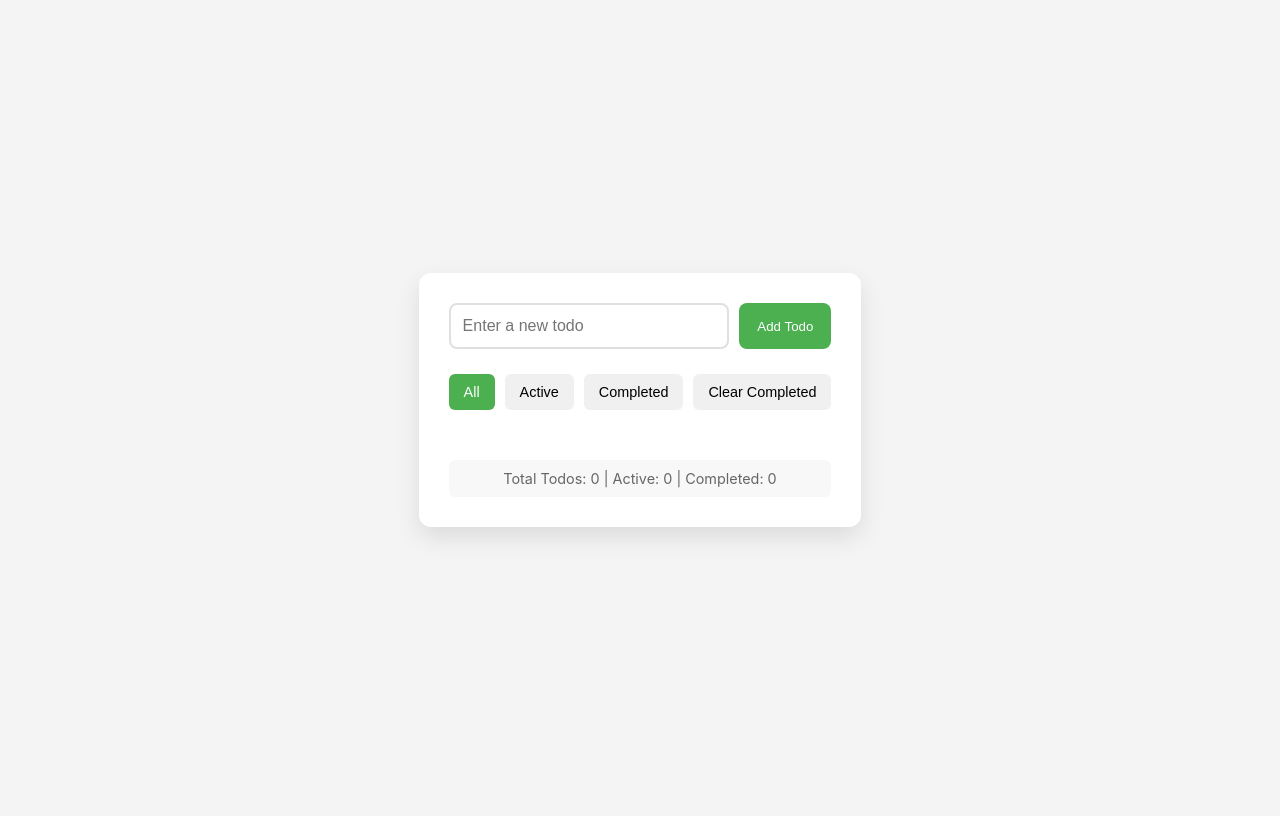
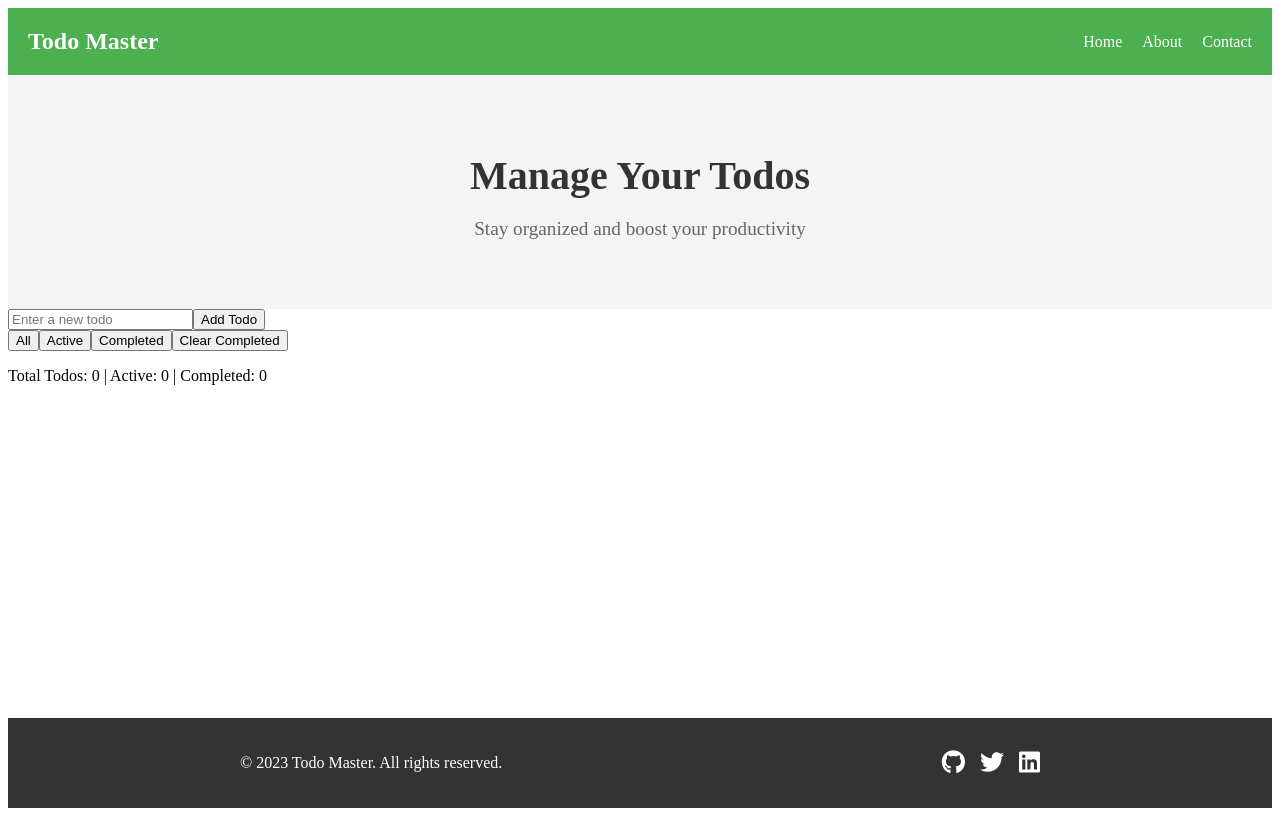
Before and after one commit to marcown10/test123445, a React (Vite) app: page / in a window 1280 px wide. Built offline with nearby package versions, Linux system fonts and the light colour scheme.

Commit message:
Auto-commit: deployment-trigger

```diff
--- a/index.html
+++ b/index.html
@@ -4,7 +4,8 @@
         <meta charset="UTF-8" />
         <link rel="icon" type="image/svg+xml" href="/vite.svg" />
         <meta name="viewport" content="width=device-width, initial-scale=1.0" />
-        <title>React Todo App</title>
+        <title>Todo Master</title>
+        <link rel="stylesheet" href="https://cdnjs.cloudflare.com/ajax/libs/font-awesome/6.0.0-beta3/css/all.min.css">
       </head>
       <body>
         <div id="root"></div>
--- a/src/App.jsx
+++ b/src/App.jsx
@@ -1,5 +1,7 @@
 import React, { useState, useEffect } from 'react'
     import { v4 as uuidv4 } from 'uuid'
+    import Navbar from './components/Navbar'
+    import Footer from './components/Footer'
 
     function App() {
       const [todos, setTodos] = useState([])
@@ -68,6 +70,14 @@ import React, { useState, useEffect } from 'react'
       })
 
       return (
+        <div className="app-container">
+          <Navbar />
+
+          <div className="hero-section">
+            <h1>Manage Your Todos</h1>
+            <p>Stay organized and boost your productivity</p>
+          </div>
+
           <div className="todo-container">
             <div className="todo-input">
               <input
@@ -140,6 +150,9 @@ import React, { useState, useEffect } from 'react'
               Completed: {todos.filter(todo => todo.completed).length}
             </div>
           </div>
+
+          <Footer />
+        </div>
       )
     }
 
--- /dev/null
+++ b/src/components/Footer.jsx
@@ -0,0 +1,24 @@
+import React from 'react'
+
+    function Footer() {
+      return (
+        <footer className="app-footer">
+          <div className="footer-content">
+            <p>&copy; 2023 Todo Master. All rights reserved.</p>
+            <div className="social-links">
+              <a href="#" aria-label="GitHub">
+                <i className="fab fa-github"></i>
+              </a>
+              <a href="#" aria-label="Twitter">
+                <i className="fab fa-twitter"></i>
+              </a>
+              <a href="#" aria-label="LinkedIn">
+                <i className="fab fa-linkedin"></i>
+              </a>
+            </div>
+          </div>
+        </footer>
+      )
+    }
+
+    export default Footer
--- /dev/null
+++ b/src/components/Navbar.jsx
@@ -0,0 +1,18 @@
+import React from 'react'
+
+    function Navbar() {
+      return (
+        <nav className="navbar">
+          <div className="navbar-brand">
+            <h2>Todo Master</h2>
+          </div>
+          <div className="navbar-menu">
+            <a href="#" className="navbar-item">Home</a>
+            <a href="#" className="navbar-item">About</a>
+            <a href="#" className="navbar-item">Contact</a>
+          </div>
+        </nav>
+      )
+    }
+
+    export default Navbar
--- a/src/index.css
+++ b/src/index.css
@@ -1,184 +1,107 @@
-html, body {
-      height: 100%;
-      margin: 0;
+/* Previous CSS remains the same, with these additions: */
+    .app-container {
       display: flex;
-      justify-content: center;
-      align-items: center;
-      background-color: #f4f4f4;
-      font-family: -apple-system, BlinkMacSystemFont, 'Segoe UI', Roboto, Oxygen, Ubuntu, Cantarell, 'Open Sans', 'Helvetica Neue', sans-serif;
+      flex-direction: column;
+      min-height: 100vh;
     }
 
-    #root {
-      width: 100%;
-      max-width: 500px;
-      padding: 20px;
-    }
-
-    .todo-container {
-      background-color: white;
-      border-radius: 12px;
-      box-shadow: 0 10px 25px rgba(0, 0, 0, 0.1);
-      padding: 30px;
-      transition: all 0.3s ease;
-    }
-
-    .todo-container:hover {
-      box-shadow: 0 15px 35px rgba(0, 0, 0, 0.15);
-      transform: translateY(-5px);
-    }
-
-    .todo-input {
-      display: flex;
-      margin-bottom: 25px;
-    }
-
-    .todo-input input {
-      flex-grow: 1;
-      padding: 12px;
-      font-size: 16px;
-      border: 2px solid #e0e0e0;
-      border-radius: 8px;
-      margin-right: 10px;
-      transition: border-color 0.3s ease;
-    }
-
-    .todo-input input:focus {
-      outline: none;
-      border-color: #4CAF50;
-    }
-
-    .todo-input button {
-      padding: 12px 18px;
-      background-color: #4CAF50;
-      color: white;
-      border: none;
-      border-radius: 8px;
-      cursor: pointer;
-      transition: background-color 0.3s ease;
-    }
-
-    .todo-input button:hover {
-      background-color: #45a049;
-    }
-
-    .todo-filters {
-      display: flex;
-      justify-content: space-between;
-      margin-bottom: 25px;
-      flex-wrap: wrap;
-      gap: 10px;
-    }
-
-    .todo-filters button {
-      background-color: #f0f0f0;
-      border: none;
-      padding: 10px 15px;
-      border-radius: 6px;
-      cursor: pointer;
-      transition: all 0.3s ease;
-      font-size: 0.9em;
-    }
-
-    .todo-filters button:hover {
-      background-color: #e0e0e0;
-    }
-
-    .todo-filters button.active {
-      background-color: #4CAF50;
-      color: white;
-    }
-
-    .todo-list {
-      list-style-type: none;
-      padding: 0;
-      max-height: 400px;
-      overflow-y: auto;
-    }
-
-    .todo-item {
+    /* Navbar Styles */
+    .navbar {
       display: flex;
       justify-content: space-between;
       align-items: center;
-      padding: 12px;
-      border-bottom: 1px solid #eee;
-      transition: background-color 0.3s ease;
+      padding: 20px;
+      background-color: #4CAF50;
+      color: white;
+      box-shadow: 0 2px 4px rgba(0, 0, 0, 0.1);
     }
 
-    .todo-item:hover {
-      background-color: #f9f9f9;
+    .navbar-brand h2 {
+      margin: 0;
+      font-size: 1.5em;
     }
 
-    .todo-item.completed {
-      text-decoration: line-through;
-      color: #888;
+    .navbar-menu {
+      display: flex;
+      gap: 20px;
     }
 
-    .todo-item .todo-actions {
-      display: flex;
-      gap: 8px;
+    .navbar-item {
+      color: white;
+      text-decoration: none;
+      transition: color 0.3s ease;
     }
 
-    .todo-item button {
-      background-color: #f44336;
-      color: white;
-      border: none;
-      padding: 6px 12px;
-      border-radius: 6px;
-      cursor: pointer;
-      transition: background-color 0.3s ease;
-      font-size: 0.9em;
+    .navbar-item:hover {
+      color: #e0e0e0;
     }
 
-    .todo-item button:nth-child(2) {
-      background-color: #2196F3;
+    /* Hero Section Styles */
+    .hero-section {
+      text-align: center;
+      padding: 50px 20px;
+      background-color: #f4f4f4;
     }
 
-    .todo-item button:hover {
-      opacity: 0.9;
+    .hero-section h1 {
+      color: #333;
+      margin-bottom: 10px;
+      font-size: 2.5em;
     }
 
-    .edit-todo {
-      display: flex;
-      gap: 8px;
-      width: 100%;
+    .hero-section p {
+      color: #666;
+      font-size: 1.2em;
     }
 
-    .edit-todo input {
-      flex-grow: 1;
-      padding: 10px;
-      border: 2px solid #e0e0e0;
-      border-radius: 6px;
-      transition: border-color 0.3s ease;
+    /* Footer Styles */
+    .app-footer {
+      margin-top: auto;
+      background-color: #333;
+      color: white;
+      padding: 20px;
+      text-align: center;
     }
 
-    .edit-todo input:focus {
-      outline: none;
-      border-color: #4CAF50;
+    .footer-content {
+      display: flex;
+      justify-content: space-between;
+      align-items: center;
+      max-width: 800px;
+      margin: 0 auto;
     }
 
-    .todo-summary {
-      margin-top: 25px;
-      text-align: center;
-      color: #666;
-      font-size: 0.9em;
-      background-color: #f8f8f8;
-      padding: 10px;
-      border-radius: 6px;
+    .social-links {
+      display: flex;
+      gap: 15px;
     }
 
+    .social-links a {
+      color: white;
+      font-size: 1.5em;
+      text-decoration: none;
+      transition: color 0.3s ease;
+    }
+
+    .social-links a:hover {
+      color: #4CAF50;
+    }
+
+    /* Responsive adjustments */
     @media (max-width: 600px) {
-      .todo-container {
-        width: 95%;
-        margin: 0 auto;
-        padding: 20px;
+      .navbar {
+        flex-direction: column;
+        text-align: center;
       }
 
-      .todo-filters {
+      .navbar-menu {
+        margin-top: 15px;
         flex-direction: column;
-        align-items: stretch;
+        align-items: center;
       }
 
-      .todo-filters button {
-        margin-bottom: 10px;
+      .footer-content {
+        flex-direction: column;
+        gap: 15px;
       }
     }
```
Lines whose indentation alone changed are shown as unchanged.
